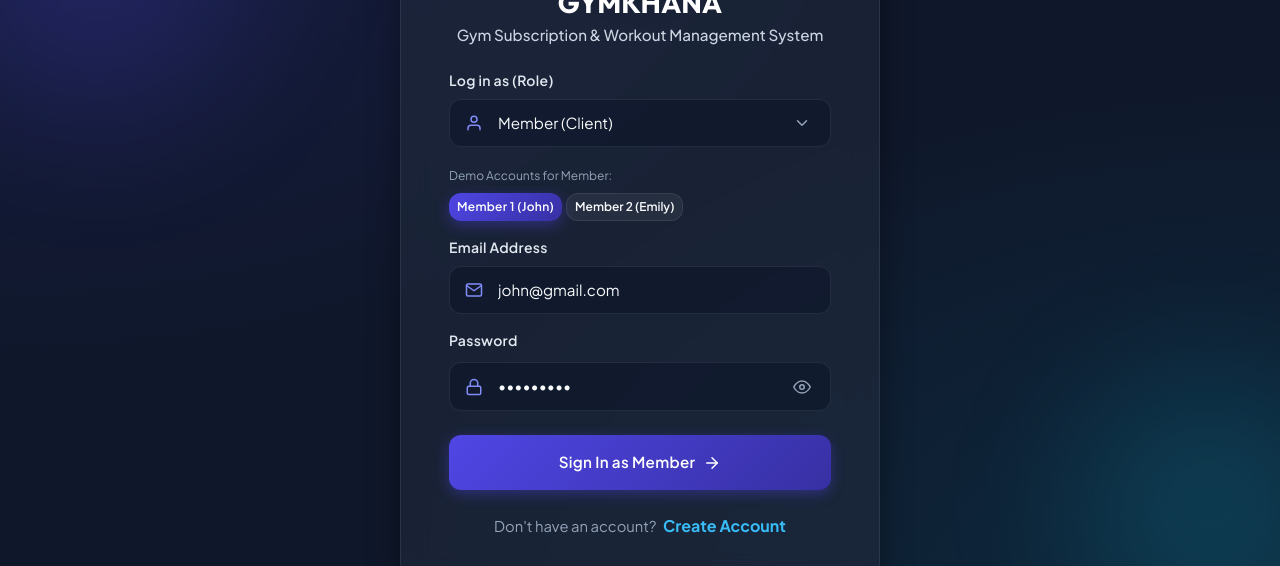
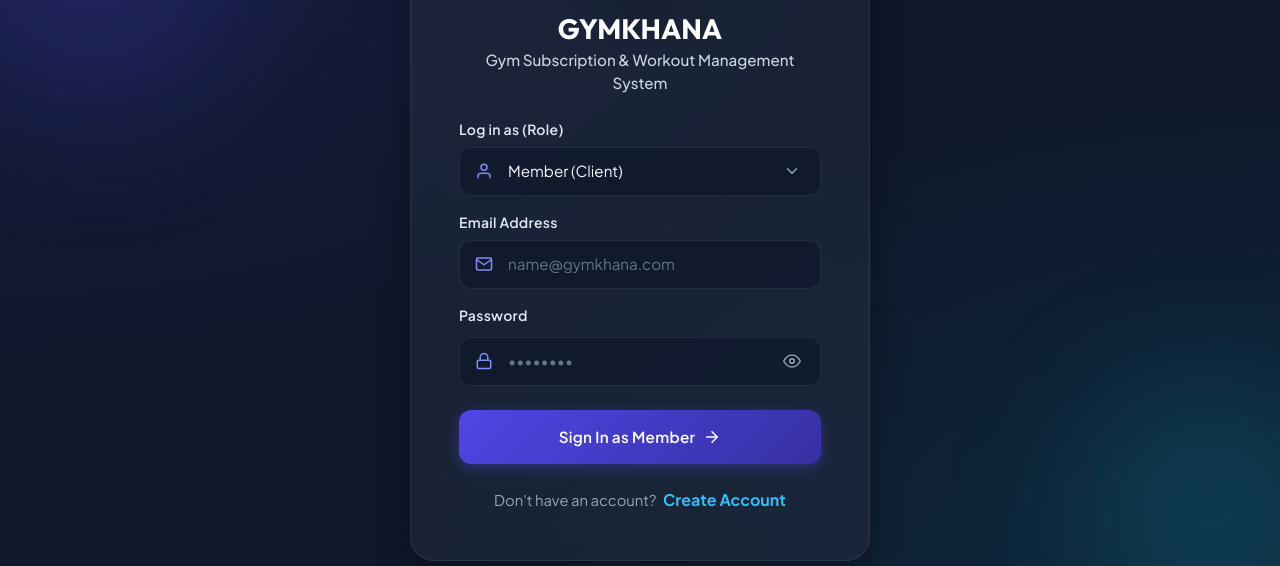
Before and after one commit to SREEHARI-K-V/gymkhana, a React app in the folder frontend/: page /login in a window 1280 px wide. Shown: the part 178-744 px from the top of the page. Built offline with nearby package versions, Linux system fonts and the light colour scheme; no server answers; the HTML template or start-up script is replaced by a standard one.

Commit message:
refactor(auth): remove demo accounts and prefilling from login page

```diff
--- a/frontend/src/pages/auth/LoginPage.jsx
+++ b/frontend/src/pages/auth/LoginPage.jsx
@@ -15,24 +15,10 @@ import {
   FiChevronDown
 } from 'react-icons/fi';
 
-const DEMO_ACCOUNTS = {
-  MEMBER: [
-    { label: 'Member 1 (John)', email: 'john@gmail.com', password: 'member123' },
-    { label: 'Member 2 (Emily)', email: 'emily@gmail.com', password: 'member123' },
-  ],
-  TRAINER: [
-    { label: 'Trainer 1 (Alex)', email: 'alex.trainer@gymkhana.com', password: 'trainer123' },
-    { label: 'Trainer 2 (Sara)', email: 'sara.trainer@gymkhana.com', password: 'trainer123' },
-  ],
-  ADMIN: [
-    { label: 'Admin (System)', email: 'admin@gymkhana.com', password: 'admin123' },
-  ],
-};
-
 export const LoginPage = () => {
   const [selectedRole, setSelectedRole] = useState('MEMBER');
-  const [email, setEmail] = useState(DEMO_ACCOUNTS.MEMBER[0].email);
-  const [password, setPassword] = useState(DEMO_ACCOUNTS.MEMBER[0].password);
+  const [email, setEmail] = useState('');
+  const [password, setPassword] = useState('');
   const [showPassword, setShowPassword] = useState(false);
   const [submitting, setSubmitting] = useState(false);
 
@@ -41,17 +27,7 @@ export const LoginPage = () => {
   const navigate = useNavigate();
 
   const handleRoleChange = (e) => {
-    const role = e.target.value;
-    setSelectedRole(role);
-    if (DEMO_ACCOUNTS[role] && DEMO_ACCOUNTS[role].length > 0) {
-      setEmail(DEMO_ACCOUNTS[role][0].email);
-      setPassword(DEMO_ACCOUNTS[role][0].password);
-    }
-  };
-
-  const handleQuickSelect = (acc) => {
-    setEmail(acc.email);
-    setPassword(acc.password);
+    setSelectedRole(e.target.value);
   };
 
   const handleSubmit = async (e) => {
@@ -112,7 +88,7 @@ export const LoginPage = () => {
         }}
       />
 
-      <div className="glass-card p-4 p-sm-5 w-100 position-relative z-1" style={{ maxWidth: '480px', borderRadius: '24px' }}>
+      <div className="glass-card p-4 p-sm-5 w-100 position-relative z-1" style={{ maxWidth: '460px', borderRadius: '24px' }}>
         {/* Header Section */}
         <div className="text-center mb-4">
           <div
@@ -157,26 +133,6 @@ export const LoginPage = () => {
               </span>
             </div>
           </div>
-
-          {/* Quick Demo Account Selector Pills */}
-          {DEMO_ACCOUNTS[selectedRole] && (
-            <div className="d-flex flex-wrap gap-1 mt-1">
-              <span className="text-muted w-100 mb-1" style={{ fontSize: '0.75rem' }}>
-                Demo Accounts for {selectedRole.charAt(0) + selectedRole.slice(1).toLowerCase()}:
-              </span>
-              {DEMO_ACCOUNTS[selectedRole].map((acc) => (
-                <button
-                  key={acc.email}
-                  type="button"
-                  onClick={() => handleQuickSelect(acc)}
-                  className={`btn btn-sm ${email === acc.email ? 'btn-primary-gradient' : 'btn-secondary-glass'} px-2 py-1`}
-                  style={{ fontSize: '0.75rem', borderRadius: '12px' }}
-                >
-                  {acc.label}
-                </button>
-              ))}
-            </div>
-          )}
 
           {/* Email Address */}
           <div>
```
